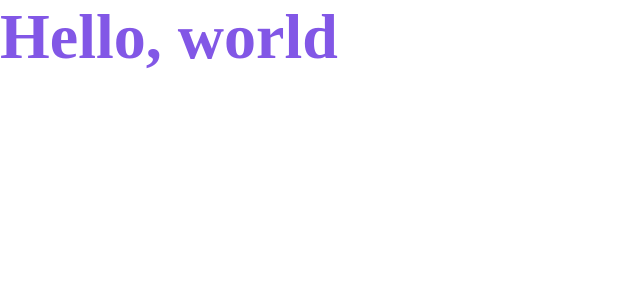
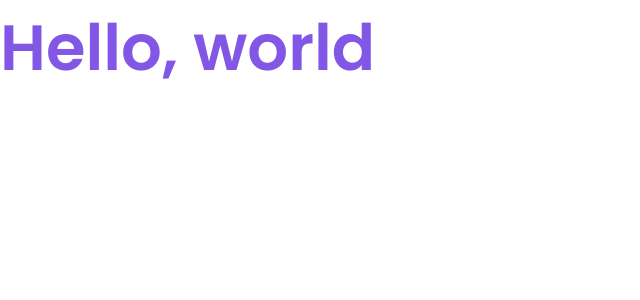
Before and after one commit to PatrickMoraisN/Money-App, a React (Create React App) app: page / in a window 1280 px wide. Shown: the top 300 px of the page, without its empty margins (0-640 px from the left). Built offline with nearby package versions, Linux system fonts and the light colour scheme.

Commit message:
add fonts / modifies global style

```diff
--- a/public/index.html
+++ b/public/index.html
@@ -1,14 +1,18 @@
 <!DOCTYPE html>
 <html lang="en">
   <head>
+    <link rel="preconnect" href="https://fonts.googleapis.com" />
+    <link rel="preconnect" href="https://fonts.gstatic.com" crossorigin />
     <meta charset="utf-8" />
-    <link rel="shortcut icon" href="favicon.png" type="image/png">
+    <link rel="shortcut icon" href="favicon.png" type="image/png" />
     <meta name="viewport" content="width=device-width, initial-scale=1" />
-
+    <link
+      href="https://fonts.googleapis.com/css2?family=Poppins:wght@400;600&display=swap"
+      rel="stylesheet"
+    />
     <title>React App</title>
   </head>
   <body>
     <div id="root"></div>
-
   </body>
 </html>
--- a/src/styles/global.ts
+++ b/src/styles/global.ts
@@ -25,6 +25,16 @@
   -webkit-font-smoothing: antialiased; // fonte mais "limpa"
 }
 
+body, input, textarea, button {
+  font-family: Poppins, sans-serif;
+  font-weight: 400;
+}
+
+h1, h2, h3, h4, h5, h6, strong {
+  font-family: Poppins, sans-serif;
+  font-weight: 600;
+}
+
 html {
   @media (max-width: 1080px) {
     font-size: 93.75%; // 15px
```
